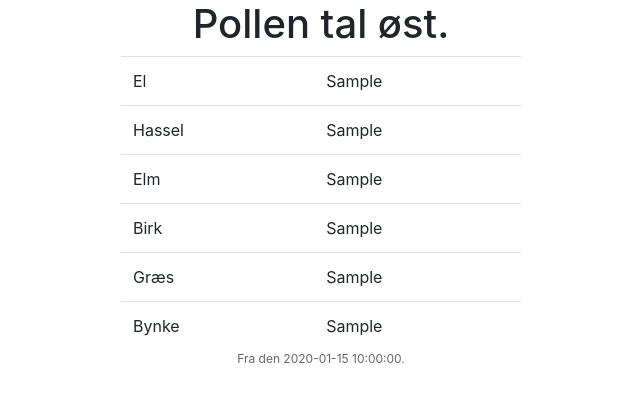
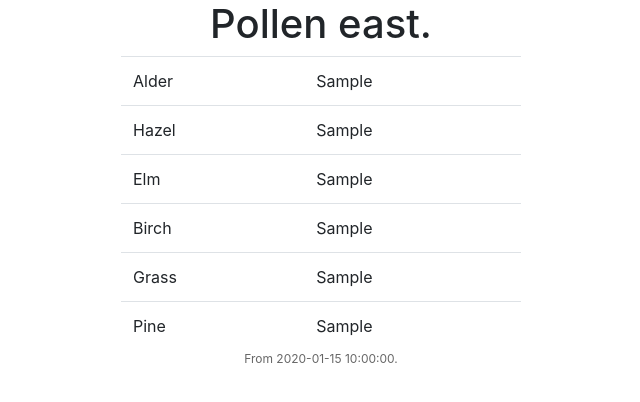
Before and after one commit to axlroden/pollen, a Python web app: template templates/siri-east.html in a window 1280 px wide. Shown: the top 402 px of the page, without its empty margins (319-959 px from the left). Run offline with Jinja, Linux system fonts and the light colour scheme; the template is opened without the code that fills it: most values are stand-ins (such as "Sample title", 1, 10 or a date in 2020); some libraries are stand-ins or nearby versions.

Commit message:
english, and skip empty.

```diff
--- a/templates/siri-east.html
+++ b/templates/siri-east.html
@@ -3,40 +3,52 @@
  {% block content %}
    <div class="container">
      <div class="pollen">
-        <h1 class="text-center">Pollen tal øst.</h1>
+        <h1 class="text-center">Pollen east.</h1>
      </div>
      <div class="table-responsive">
         <table class="table">
             <tbody>
+                {%+ if el_øst != 0 %}
                 <tr>
-                    <td>El</td>
+                    <td>Alder</td>
                     <td id="el-øst">{{ el_øst }}</td>
                 </tr>
+                {% endif %}
+                {%+ if hassel_øst != 0 %}
                 <tr>
-                    <td>Hassel</td>
+                    <td>Hazel</td>
                     <td id="hassel-øst">{{ hassel_øst }}</td>
                 </tr>
+                {% endif %}
+                {%+ if elm_øst != 0 %}
                 <tr>
                     <td>Elm</td>
                     <td id="elm-øst">{{ elm_øst }}</td>
                 </tr>
+                {% endif %}
+                {%+ if birk_øst != 0 %}
                 <tr>
-                    <td>Birk</td>
+                    <td>Birch</td>
                     <td id="birk-øst">{{ birk_øst }}</td>
                 </tr>
+                {% endif %}
+                {%+ if græs_øst != 0 %}
                 <tr>
-                    <td>Græs</td>
+                    <td>Grass</td>
                     <td id="græs-øst">{{ græs_øst }}</td>
                 </tr>
+                {% endif %}
+                {%+ if bynke_øst != 0 %}
                 <tr>
-                    <td>Bynke</td>
+                    <td>Pine</td>
                     <td id="bynke-øst">{{ bynke_øst }}</td>
                 </tr>
+                {% endif %}
             </tbody>
         </table>
     </div>
     <div class="container">
-    <p class="text-center" id="last_updated">Fra den {{ last_updated }}.</p>
+    <p class="text-center" id="last_updated">From {{ last_updated }}.</p>
 
     </div>
  {%- endblock %}
```
